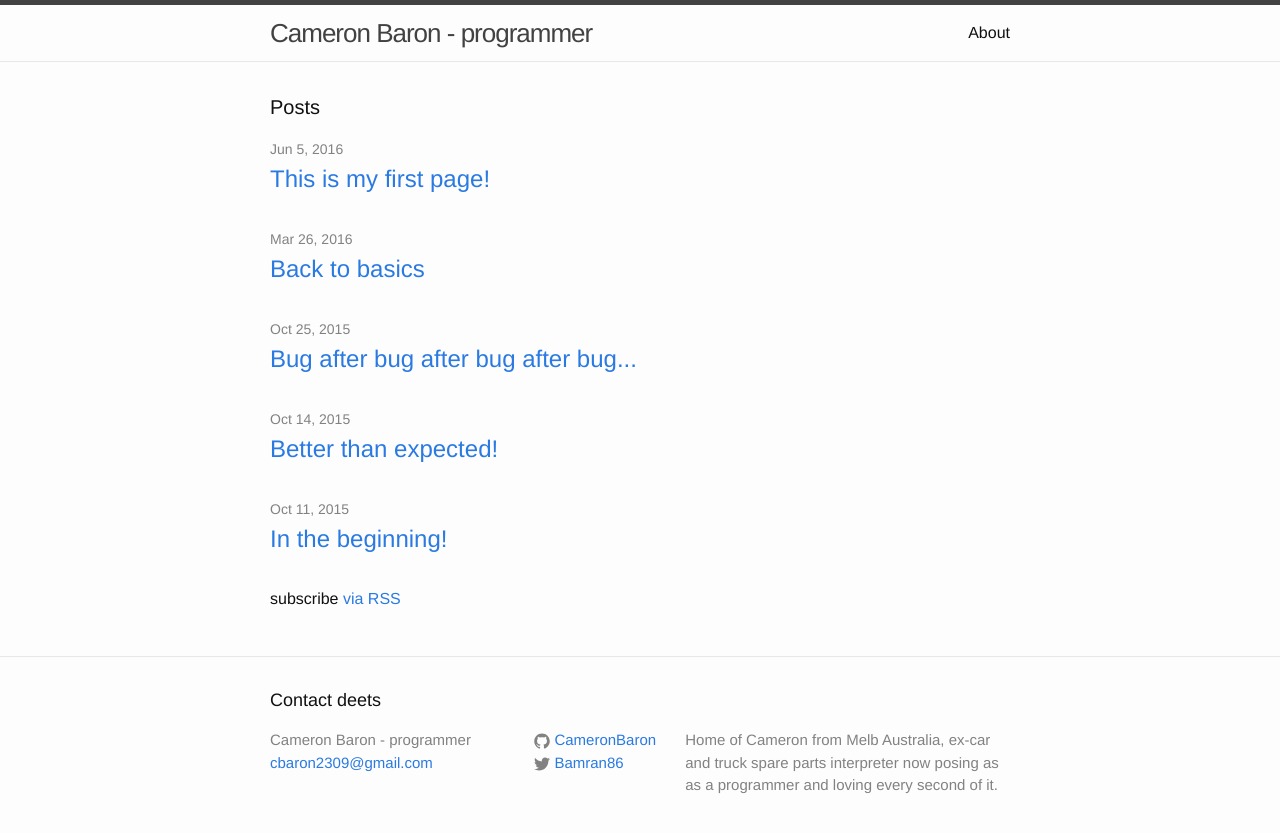
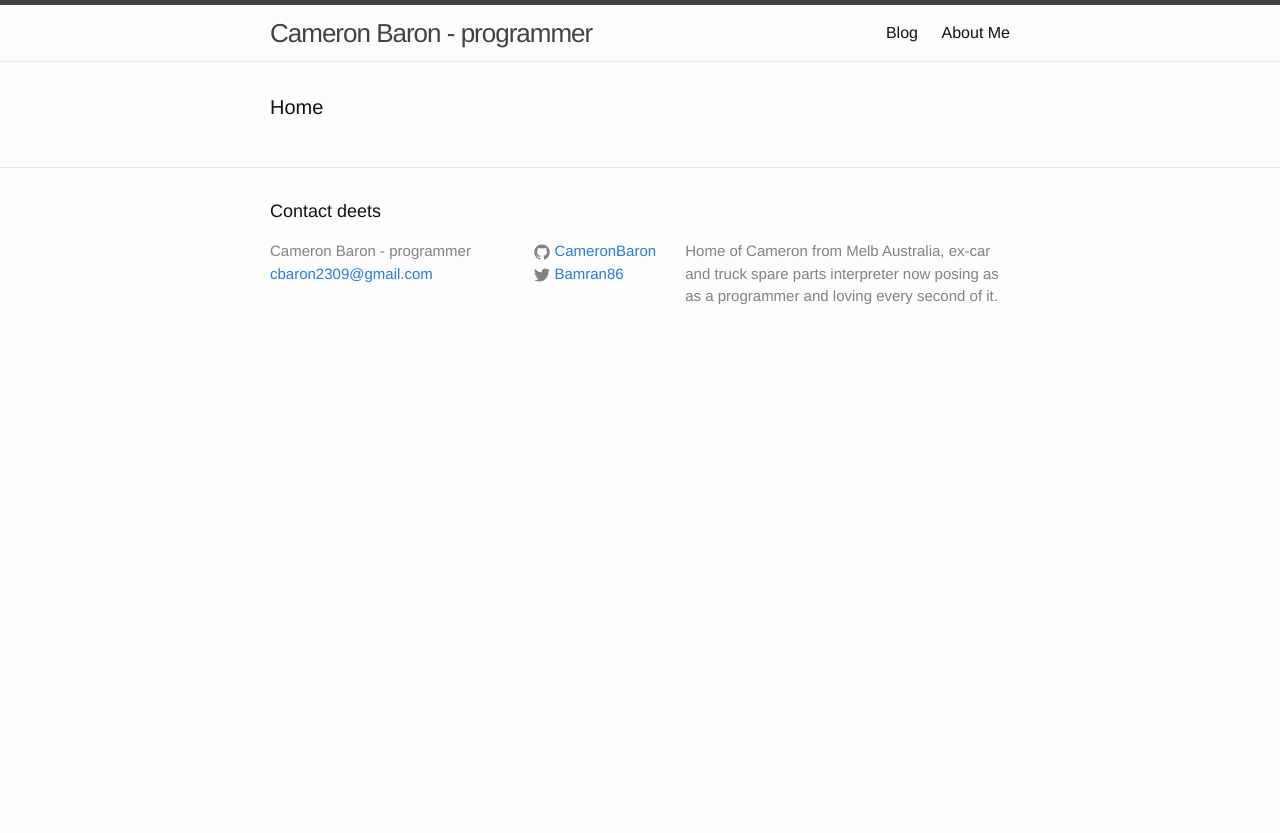
Before and after one commit to CameronBaron/CameronBaron.github.io, a Jekyll site: the page built from index.html, in a window 1280 px wide. Shown: the top 833 px of the page. Built offline with Jekyll 4.4.1, drawn with Linux system fonts in a browser that asks for light colours.

Commit message:
Added a seperate page for my blog posts and sorted the header page links by a manual value.

```diff
--- a/_includes/header.html
+++ b/_includes/header.html
@@ -14,12 +14,14 @@
       </a>
 
       <div class="trigger">
-        {% for my_page in site.pages %}
+        {% assign sorted_pages = site.pages | sort:"order" %}
+        {% for my_page in sorted_pages %}
           {% if my_page.title %}
           <a class="page-link" href="{{ my_page.url | prepend: site.baseurl }}">{{ my_page.title }}</a>
           {% endif %}
         {% endfor %}
       </div>
+
     </nav>
 
   </div>
--- a/about.md
+++ b/about.md
@@ -1,7 +1,8 @@
 ---
 layout: page
-title: About
+title: About Me
 permalink: /about/
+order: 100
 ---
 
 As you may have noticed around this site, my name is Cameron Baron from Melbourne Australia and I am currently studying an Advanced Diploma in Programming at [AIE.](http://aie.edu.au)
--- a/index.html
+++ b/index.html
@@ -4,20 +4,8 @@ layout: default
 
 <div class="home">
 
-  <h1 class="page-heading">Posts</h1>
+  <h1 class="page-heading">Home</h1>
 
-  <ul class="post-list">
-    {% for post in site.posts %}
-      <li>
-        <span class="post-meta">{{ post.date | date: "%b %-d, %Y" }}</span>
 
-        <h2>
-          <a class="post-link" href="{{ post.url | prepend: site.baseurl }}">{{ post.title }}</a>
-        </h2>
-      </li>
-    {% endfor %}
-  </ul>
-
-  <p class="rss-subscribe">subscribe <a href="{{ "/feed.xml" | prepend: site.baseurl }}">via RSS</a></p>
 
 </div>
```
Also changed, not shown: _layouts/bare.html (added, +19 -0 lines), posts.md (added, +21 -0 lines).
